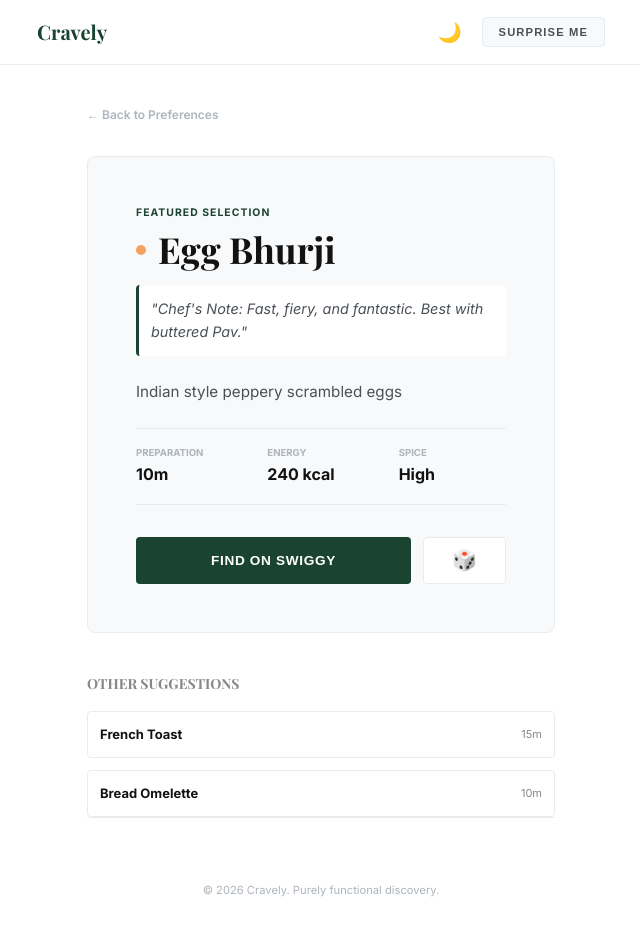
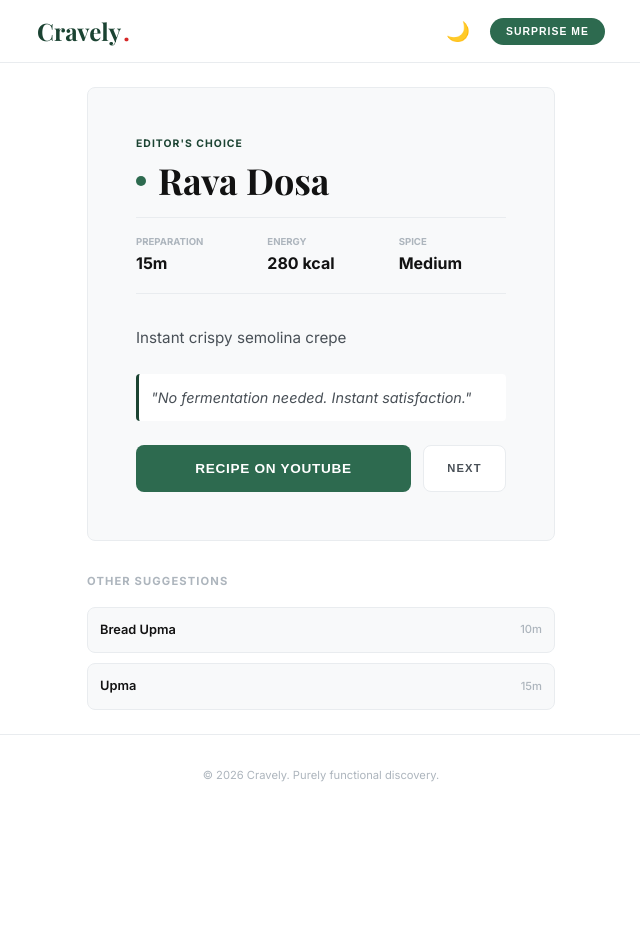
Before and after one commit to vipulkr08/cravly, a React (Vite) app: page / in a window 1280 px wide. Both pictures are taken after a click on the button "SURPRISE ME". Shown: the top 936 px of the page, without its empty margins (319-959 px from the left). After the commit the page ends 817 px from the top, so only its background shows below. Built offline with nearby package versions, Linux system fonts and the light colour scheme; a web font is replaced by a local one.

Commit message:
feat: design overhaul v6.1 - eggeterian logic, history fix, header polish, and state persistence

```diff
--- a/src/App.css
+++ b/src/App.css
@@ -9,18 +9,18 @@
   flex-direction: column;
   background: var(--bg-primary);
   color: var(--text-main);
-  padding: 0 var(--spacing-sm);
+  padding: 0; /* Remove horizontal padding here to allow full-width footer if needed, or manage it in children */
   max-width: 100%;
-  overflow-x: hidden;
 }
 
 .minimal-header {
   position: sticky;
   top: 0;
   z-index: 100;
-  padding: var(--spacing-sm) 0;
-  background: rgba(255, 255, 255, 0.8);
+  padding: 12px 0;
+  background: var(--bg-glass);
   backdrop-filter: blur(12px);
+  -webkit-backdrop-filter: blur(12px);
   border-bottom: 1px solid var(--bg-tertiary);
   width: 100%;
 }
@@ -40,10 +40,23 @@
 
 .logo-text {
   font-family: var(--font-display);
-  font-size: 1.25rem; /* ~20px */
+  font-size: 1.5rem;
   color: var(--brand-green);
   font-weight: 800;
   cursor: pointer;
+  transition: opacity 0.2s;
+  display: flex;
+  align-items: center;
+  margin: 0;
+}
+
+.logo-dot {
+  color: #D62828; /* A vibrant editorial red dot */
+  margin-left: 2px;
+}
+
+.logo-text:hover {
+  opacity: 0.8;
 }
 
 .header-actions {
@@ -71,35 +84,43 @@
 }
 
 .btn-surprise {
-  background: var(--bg-secondary);
-  border: 1px solid var(--bg-tertiary);
-  color: var(--text-secondary);
+  background: #2D6A4F;
+  color: #FFFFFF;
+  border: none;
   padding: 8px 16px;
-  border-radius: var(--radius-sm);
-  font-size: 0.7rem;
-  font-weight: 700;
+  border-radius: var(--radius-full);
+  font-size: 0.65rem;
+  font-weight: 800;
+  letter-spacing: 0.1em;
+  text-transform: uppercase;
   cursor: pointer;
-  letter-spacing: 0.1em; /* Editorial spacing */
-  text-transform: uppercase;
-  transition: transform 0.3s cubic-bezier(0.175, 0.885, 0.32, 1.275), background 0.2s;
+  transition: transform 0.2s cubic-bezier(0.175, 0.885, 0.32, 1.275);
+}
+
+[data-theme="dark"] .btn-surprise {
+  background: #52B788;
+  color: #121212;
 }
 
 .btn-surprise:hover {
   transform: scale(1.05);
-  background: var(--bg-tertiary);
 }
 
 /* Base Landing Layout (Mobile First) */
 .landing-screen {
+  flex: 1;
+  display: flex;
+  flex-direction: column;
+  justify-content: center; /* Center content vertically in the available space */
   width: 100%;
   max-width: 500px;
-  margin: 10vh auto;
-  padding: 0 var(--spacing-sm) var(--spacing-2xl); /* Added bottom breathing room */
+  margin: 0 auto;
+  padding: var(--spacing-md) var(--spacing-sm);
   text-align: center;
 }
 
 .title-hero {
-  font-size: 2rem; /* Mobile */
+  font-size: 2rem;
   line-height: 1.1;
   margin-bottom: var(--spacing-sm);
   letter-spacing: -0.02em;
@@ -108,8 +129,20 @@
 .desc-hero {
   font-size: 0.95rem;
   color: var(--text-secondary);
-  margin-bottom: var(--spacing-xl);
+  margin-bottom: var(--spacing-lg);
   line-height: 1.6;
+  font-weight: 400;
+}
+
+/* Selection Group Labels */
+.group-label {
+  font-size: 0.6rem;
+  font-weight: 700;
+  text-transform: uppercase;
+  letter-spacing: 0.15em;
+  color: var(--text-muted);
+  margin-bottom: 8px;
+  text-align: left;
 }
 
 /* Toggles & Selection */
@@ -132,10 +165,10 @@
   flex: 1;
   padding: 12px;
   font-size: 0.85rem;
-  font-weight: 700;
+  font-weight: 600;
   color: var(--text-muted);
   cursor: pointer;
-  border-radius: var(--radius-sm);
+  border-radius: var(--radius-md);
   transition: var(--transition-fast);
 }
 
@@ -155,7 +188,7 @@
 .diet-pill {
   padding: 6px 16px;
   font-size: 0.75rem;
-  font-weight: 600;
+  font-weight: 500;
   border: 1px solid var(--bg-tertiary);
   border-radius: var(--radius-full);
   cursor: pointer;
@@ -166,14 +199,15 @@
   background: var(--brand-green);
   color: var(--bg-primary);
   border-color: var(--brand-green);
+  font-weight: 700;
 }
 
 .btn-primary-simple {
-  background: var(--brand-green);
-  color: var(--bg-primary);
+  background: #2D6A4F;
+  color: #FFFFFF;
   border: none;
   padding: 1.2rem;
-  border-radius: var(--radius-sm);
+  border-radius: var(--radius-md);
   font-size: 0.9rem;
   font-weight: 700;
   cursor: pointer;
@@ -183,17 +217,32 @@
   transition: transform 0.3s cubic-bezier(0.175, 0.885, 0.32, 1.275), opacity 0.2s;
 }
 
+[data-theme="dark"] .btn-primary-simple {
+  background: #52B788;
+  color: #121212;
+}
+
 .btn-primary-simple:hover {
   transform: scale(1.02);
   opacity: 0.9;
 }
 
+.screen-container {
+  flex: 1;
+  display: flex;
+  flex-direction: column;
+  width: 100%;
+}
+
 /* Result Screen (Mobile First) */
 .result-screen-minimal {
+  flex: 1;
+  display: flex;
+  flex-direction: column;
   width: 100%;
   max-width: 500px;
-  margin: 5vh auto;
-  padding: 0 var(--spacing-sm) var(--spacing-2xl); /* Added bottom breathing room */
+  margin: 0 auto;
+  padding: var(--spacing-md) var(--spacing-sm); /* Tightened up */
 }
 
 .back-link {
@@ -268,6 +317,7 @@
   line-height: 1.6;
   color: var(--text-secondary);
   margin-bottom: 1.5rem;
+  font-weight: 400;
 }
 
 .dish-stats-minimal {
@@ -300,17 +350,22 @@
 
 .btn-secondary-simple {
   flex: 3;
-  background: var(--brand-green);
-  color: var(--bg-primary);
+  background: #2D6A4F;
+  color: #FFFFFF;
   border: none;
   padding: 1rem;
-  border-radius: var(--radius-sm);
+  border-radius: var(--radius-md);
   font-size: 0.85rem;
   font-weight: 700;
   cursor: pointer;
   text-transform: uppercase;
   letter-spacing: 0.05em;
   transition: transform 0.2s cubic-bezier(0.175, 0.885, 0.32, 1.275);
+}
+
+[data-theme="dark"] .btn-secondary-simple {
+  background: #52B788;
+  color: #121212;
 }
 
 .btn-secondary-simple:hover {
@@ -323,9 +378,68 @@
   align-items: center;
   justify-content: center;
   border: 1px solid var(--bg-tertiary);
-  border-radius: var(--radius-sm);
-  font-size: 1.25rem;
+  border-radius: var(--radius-md);
+  font-size: 0.7rem;
+  font-weight: 700;
+  letter-spacing: 0.1em;
+  text-transform: uppercase;
   background: var(--bg-primary);
+  color: var(--text-secondary);
+  cursor: pointer;
+  transition: var(--transition-fast);
+}
+
+.shuffle-minimal:hover {
+  background: var(--bg-secondary);
+}
+
+/* Other Suggestions - Theme Aware */
+.alt-section {
+  margin-top: var(--spacing-lg);
+}
+
+.alt-section-title {
+  font-family: var(--font-body);
+  font-size: 0.7rem;
+  font-weight: 700;
+  letter-spacing: 0.1em;
+  color: var(--text-muted);
+  margin-bottom: var(--spacing-sm);
+}
+
+.alt-list {
+  display: flex;
+  flex-direction: column;
+  gap: 10px;
+}
+
+.alt-item {
+  padding: 12px;
+  border: 1px solid var(--bg-tertiary);
+  border-radius: var(--radius-md);
+  cursor: pointer;
+  display: flex;
+  justify-content: space-between;
+  align-items: center;
+  transition: var(--transition-fast);
+  background: var(--bg-secondary);
+}
+
+.alt-item:hover {
+  background: var(--bg-tertiary);
+}
+
+.alt-item-name {
+  font-family: var(--font-body);
+  font-size: 0.8rem;
+  font-weight: 600;
+  color: var(--text-main);
+}
+
+.alt-item-time {
+  font-size: 0.7rem;
+  font-weight: 500;
+  color: var(--text-muted);
 }
 
 /* Tablet & Desktop Adjustments */
@@ -353,9 +467,9 @@
 
 .minimal-footer {
   margin-top: auto;
-  padding: 4rem 0; /* Increased from 2rem for a more luxurious feel */
+  padding: 2rem 0; /* Reduced from 4rem for better fit */
   text-align: center;
-  border-top: 1px solid var(--bg-tertiary); /* Soft separation */
+  border-top: 1px solid var(--bg-tertiary);
   background: var(--bg-primary);
 }
 
--- a/src/App.jsx
+++ b/src/App.jsx
@@ -9,29 +9,52 @@ import './App.css';
 function App() {
   // State
   const [screen, setScreen] = useState('input'); // 'input' | 'suggestion'
-  const [dietType, setDietType] = useState('veg');
-  const [mode, setMode] = useState('order'); // 'order' (Buy) | 'cook' (Cook)
+  const [dietType, setDietType] = useState(() => localStorage.getItem('cravely-diet') || 'veg');
+  const [mode, setMode] = useState(() => localStorage.getItem('cravely-mode') || 'order');
   const [currentDishes, setCurrentDishes] = useState([]);
   const [mealTime, setMealTime] = useState(getMealTime());
   const [manualMealOverride, setManualMealOverride] = useState(null);
+  const [initialPrefs, setInitialPrefs] = useState(null); // Backup for "Surprise Me"
 
-  // Theme State
+  // Theme State (persisted)
   const [theme, setTheme] = useState(() => {
-    // Check if we are running in browser and detect preference
+    const saved = localStorage.getItem('cravely-theme');
+    if (saved) return saved;
     if (typeof window !== 'undefined' && window.matchMedia) {
       return window.matchMedia('(prefers-color-scheme: dark)').matches ? 'dark' : 'light';
     }
-    return 'light'; // Fallback
+    return 'light';
   });
 
   // Apply theme class to document element
   useEffect(() => {
     document.documentElement.setAttribute('data-theme', theme);
+    localStorage.setItem('cravely-theme', theme);
   }, [theme]);
+
+  // Persist preferences
+  useEffect(() => {
+    localStorage.setItem('cravely-diet', dietType);
+    localStorage.setItem('cravely-mode', mode);
+  }, [dietType, mode]);
 
   const toggleTheme = () => {
     setTheme(prev => prev === 'light' ? 'dark' : 'light');
   };
+
+  // Handle browser back button
+  useEffect(() => {
+    const handlePopState = (event) => {
+      if (event.state && event.state.screen === 'suggestion') {
+        setScreen('suggestion');
+      } else {
+        setScreen('input');
+      }
+    };
+
+    window.addEventListener('popstate', handlePopState);
+    return () => window.removeEventListener('popstate', handlePopState);
+  }, []);
 
   // Update meal time periodically
   useEffect(() => {
@@ -48,35 +71,42 @@ function App() {
     const dishes = getMultipleRecommendations(dietType, mode, finalMealTime, 3);
     setCurrentDishes(dishes);
     setScreen('suggestion');
+    window.history.pushState({ screen: 'suggestion' }, '');
     window.scrollTo({ top: 0, behavior: 'smooth' });
   };
 
   // Deep Randomization for "Surprise Me"
   const handleSurpriseMe = () => {
+    // Store current state so we can restore it later
+    setInitialPrefs({ dietType, mode, manualMealOverride });
+
     const diets = ['veg', 'non-veg', 'egg'];
     const modes = ['order', 'cook'];
     const mealTimes = ['breakfast', 'lunch', 'snacks', 'dinner', 'late-night'];
 
-    const randomDiet = diets[Math.floor(Math.random() * diets.length)];
+    // Most users want surprise to respect their diet
+    // If they haven't changed from 'veg', we'll still treat it as a preference
+    const targetDiet = dietType || diets[Math.floor(Math.random() * diets.length)];
     const randomMode = modes[Math.floor(Math.random() * modes.length)];
     const randomMeal = mealTimes[Math.floor(Math.random() * mealTimes.length)];
 
-    setDietType(randomDiet);
+    setDietType(targetDiet);
     setMode(randomMode);
     setManualMealOverride(randomMeal);
 
-    const dishes = getMultipleRecommendations(randomDiet, randomMode, randomMeal, 3);
+    const dishes = getMultipleRecommendations(targetDiet, randomMode, randomMeal, 3);
     setCurrentDishes(dishes);
     setScreen('suggestion');
+    window.history.pushState({ screen: 'suggestion' }, '');
     window.scrollTo({ top: 0, behavior: 'smooth' });
   };
 
-  // Handle shuffle (Rotate options)
+  // Handle shuffle (Fetch fresh recommendations)
   const handleShuffle = () => {
-    if (currentDishes.length > 1) {
-      const rotated = [...currentDishes.slice(1), currentDishes[0]];
-      setCurrentDishes(rotated);
-    }
+    const finalMealTime = manualMealOverride || mealTime;
+    const dishes = getMultipleRecommendations(dietType, mode, finalMealTime, 3);
+    setCurrentDishes(dishes);
+    window.scrollTo({ top: 0, behavior: 'smooth' });
   };
 
   // Handle selecting a specific dish from alternates
@@ -89,8 +119,19 @@ function App() {
 
   // Handle going back
   const handleBack = () => {
+    // Restore initial preferences if we were in "Surprise Me" mode
+    if (initialPrefs) {
+      setDietType(initialPrefs.dietType);
+      setMode(initialPrefs.mode);
+      setManualMealOverride(initialPrefs.manualMealOverride);
+      setInitialPrefs(null);
+    }
+
     setScreen('input');
     resetShownDishes();
+    if (window.history.state && window.history.state.screen === 'suggestion') {
+      window.history.back();
+    }
     window.scrollTo({ top: 0, behavior: 'smooth' });
   };
 
@@ -100,6 +141,7 @@ function App() {
         onSurpriseMe={handleSurpriseMe}
         theme={theme}
         toggleTheme={toggleTheme}
+        onLogoClick={handleBack}
       />
 
       <div className="screen-container">
@@ -124,6 +166,10 @@ function App() {
           />
         )}
       </div>
+
+      <footer className="minimal-footer">
+        <p className="footer-text">© 2026 Cravely. Purely functional discovery.</p>
+      </footer>
     </div>
   );
 }
--- a/src/components/Header.jsx
+++ b/src/components/Header.jsx
@@ -1,10 +1,12 @@
 import React from 'react';
 
-function Header({ onSurpriseMe, theme, toggleTheme }) {
+function Header({ onSurpriseMe, theme, toggleTheme, onLogoClick }) {
     return (
         <header className="minimal-header">
           <div className="header-inner">
-            <h1 className="logo-text">Cravely</h1>
+            <h1 className="logo-text" onClick={onLogoClick}>
+              Cravely<span className="logo-dot">.</span>
+            </h1>
             <div className="header-actions">
               <button
                 className="theme-toggle"
@@ -14,7 +16,7 @@ function Header({ onSurpriseMe, theme, toggleTheme }) {
                 {theme === 'dark' ? '☀️' : '🌙'}
               </button>
               <button className="btn-surprise" onClick={onSurpriseMe}>
-                Surprise Me
+                SURPRISE ME
               </button>
             </div>
           </div>
--- a/src/index.css
+++ b/src/index.css
@@ -37,8 +37,8 @@
   --spacing-sm: 16px;
   --spacing-md: 24px;
   --spacing-lg: 32px;
-  --spacing-xl: 64px;
-  --spacing-2xl: 128px;
+  --spacing-xl: 48px;
+  --spacing-2xl: 64px;
 
   /* Border Radius */
   --radius-sm: 4px;
@@ -53,24 +53,22 @@
   --transition-fast: 150ms ease;
 }
 
-/* Dark Mode Overrides */
-@media (prefers-color-scheme: dark) {
-  :root {
-    --bg-primary: #121212;
-    --bg-secondary: #1E1E1E;
-    --bg-tertiary: #2D2D2D;
-    --brand-green: #74C69D;
-    --brand-green-hover: #95D5B2;
-    --brand-green-soft: rgba(116, 198, 157, 0.15);
-    --text-main: #F8F9FA;
-    --text-secondary: #CED4DA;
-    --text-muted: #6C757D;
-    --shadow-sm: 0 1px 2px rgba(0,0,0,0.5);
-  }
+/* Explicit Light Mode (overrides system dark preference) */
+:root[data-theme="light"] {
+  --bg-primary: #FFFFFF;
+  --bg-secondary: #F8F9FA;
+  --bg-tertiary: #E9ECEF;
+  --brand-green: #1B4332;
+  --brand-green-hover: #143225;
+  --brand-green-soft: rgba(27, 67, 50, 0.05);
+  --text-main: #121212;
+  --text-secondary: #495057;
+  --text-muted: #ADB5BD;
+  --shadow-sm: 0 1px 2px rgba(0,0,0,0.05);
 }
 
-/* Explicit Dark Mode Toggle for Testing */
-[data-theme="dark"] {
+/* Explicit Dark Mode */
+:root[data-theme="dark"] {
   --bg-primary: #121212;
   --bg-secondary: #1E1E1E;
   --bg-tertiary: #2D2D2D;
--- a/src/screens/SuggestionScreen.jsx
+++ b/src/screens/SuggestionScreen.jsx
@@ -13,24 +13,12 @@ function SuggestionScreen({ dish, suggestions, mode, onBack, onShuffle, onSelect
     return (
         <div className="result-screen-minimal animate-in">
             <main>
-                <span className="back-link" onClick={onBack}>
-                    ← Back to Preferences
-                </span>
-
                 <div className="dish-card-minimal">
                     <span className="dish-label-minimal">{mode === 'order' ? 'Featured Selection' : 'Editor\'s Choice'}</span>
                     <h1 className="dish-title-minimal">
                         <span className={`diet-indicator ${dish.id.startsWith('v') ? 'veg' : dish.id.startsWith('nv') ? 'non-veg' : 'egg'}`}></span>
                         {dish.name}
                     </h1>
-
-                    <div className="dish-reason-block">
-                        "Chef's Note: {dish.why}"
-                    </div>
-
-                    <p className="dish-desc-minimal">
-                        {dish.description}
-                    </p>
 
                     <div className="dish-stats-minimal">
                         <div className="stat-item-minimal">
@@ -47,47 +35,43 @@ function SuggestionScreen({ dish, suggestions, mode, onBack, onShuffle, onSelect
                         </div>
                     </div>
 
+                    <p className="dish-desc-minimal">
+                        {dish.description}
+                    </p>
+
+                    <div className="dish-reason-block">
+                        "{dish.why}"
+                    </div>
+
                     <div className="action-row">
                         <button className="btn-secondary-simple" onClick={handlePrimaryAction}>
                             {mode === 'order' ? 'Find on Swiggy' : 'Recipe on YouTube'}
                         </button>
                         <button className="shuffle-minimal" onClick={onShuffle} title="Try another match">
-                            🎲
+                            Next
                         </button>
                     </div>
                 </div>
 
-                {/* Alternates Panel - Text Only */}
+                {/* Alternates Panel - Theme Aware */}
                 {suggestions && suggestions.length > 1 && (
-                    <div style={{ marginTop: '40px' }}>
-                        <h3 style={{ fontSize: '14px', fontWeight: '800', marginBottom: '16px', color: '#888' }}>OTHER SUGGESTIONS</h3>
-                        <div style={{ display: 'flex', flexDirection: 'column', gap: '12px' }}>
+                    <div className="alt-section">
+                        <h3 className="alt-section-title">OTHER SUGGESTIONS</h3>
+                        <div className="alt-list">
                             {suggestions.slice(1).map((item, index) => (
                                 <div
                                     key={item.id}
                                     onClick={() => onSelect(index + 1)}
-                                    style={{
-                                        padding: '12px',
-                                        border: '1px solid #E9ECEF',
-                                        borderRadius: '4px',
-                                        cursor: 'pointer',
-                                        display: 'flex',
-                                        justifyContent: 'space-between',
-                                        alignItems: 'center'
-                                    }}
+                                    className="alt-item"
                                 >
-                                    <span style={{ fontSize: '13px', fontWeight: '700' }}>{item.name}</span>
-                                    <span style={{ fontSize: '11px', color: '#888' }}>{item.time || '15m'}</span>
+                                    <span className="alt-item-name">{item.name}</span>
+                                    <span className="alt-item-time">{item.time || '15m'}</span>
                                 </div>
                             ))}
                         </div>
                     </div>
                 )}
             </main>
-
-            <footer className="minimal-footer">
-                <p className="footer-text">© 2026 Cravely. Purely functional discovery.</p>
-            </footer>
         </div>
     );
 }
```
Also changed, not shown: src/screens/InputScreen.jsx (+14 -7 lines), src/utils/recommendationEngine.js (+41 -7 lines).
